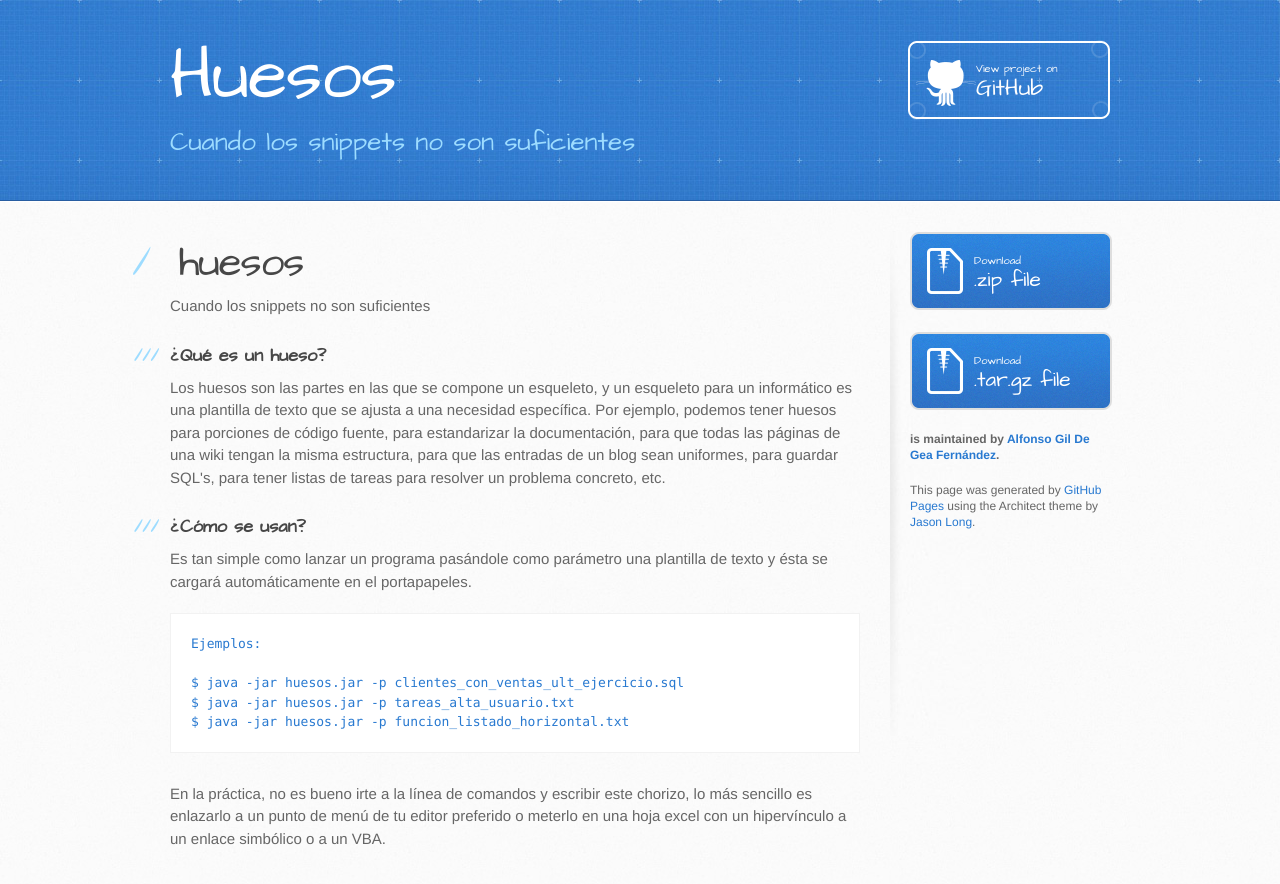
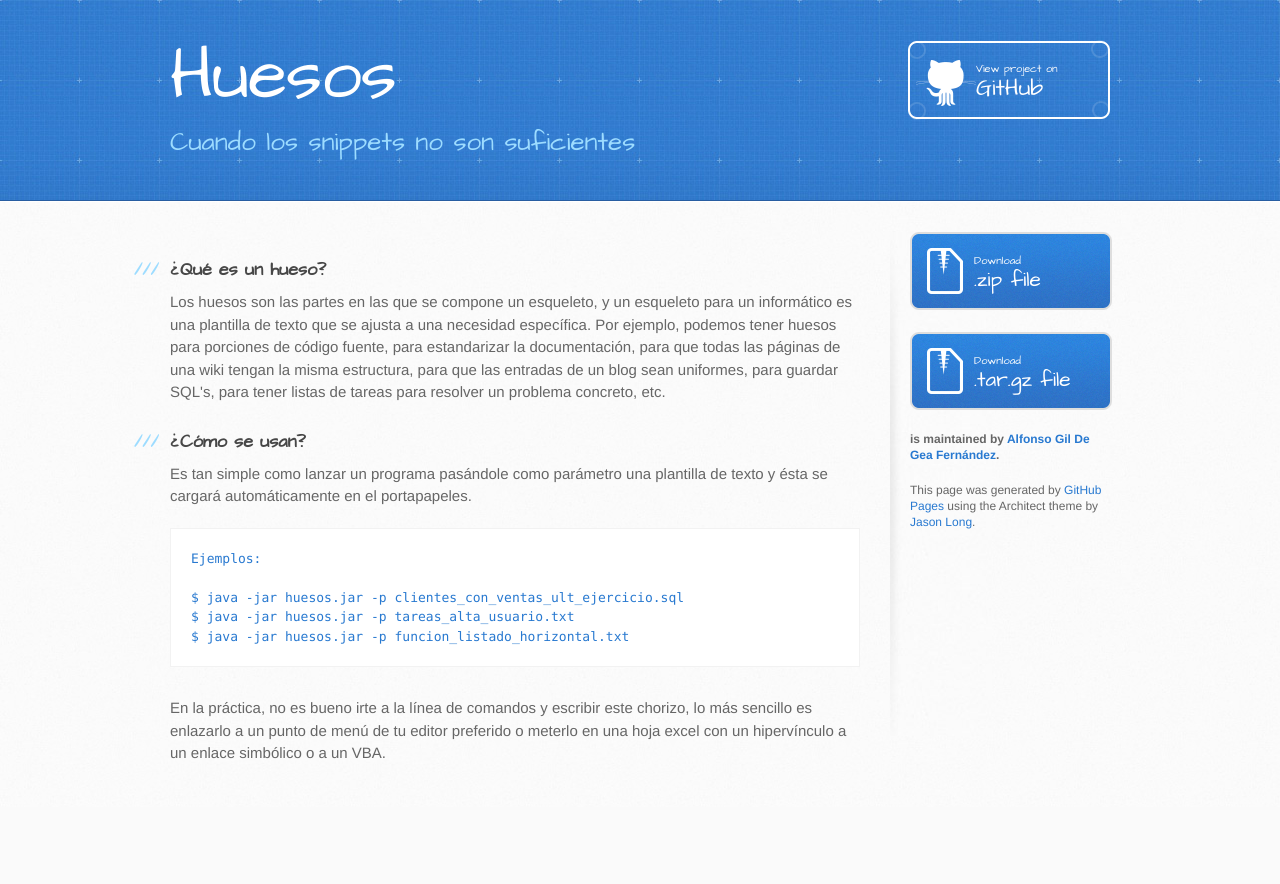
Before and after one commit to alfonsogildegea/huesos, a plain HTML site: page index.html in a window 1280 px wide. After the commit the page ends 807 px from the top, so only its background shows below. Drawn offline with Linux system fonts and the light colour scheme.

Commit message:
Update index.html

```diff
--- a/index.html
+++ b/index.html
@@ -28,10 +28,6 @@
     <div id="content-wrapper">
       <div class="inner clearfix">
         <section id="main-content">
-          <h1>
-<a name="huesos" class="anchor" href="#huesos"><span class="octicon octicon-link"></span></a>huesos</h1>
-
-<p>Cuando los snippets no son suficientes</p>
 
 <h3>
 <a name="qu%C3%A9-es-un-hueso" class="anchor" href="#qu%C3%A9-es-un-hueso"><span class="octicon octicon-link"></span></a>¿Qué es un hueso?</h3>
```
